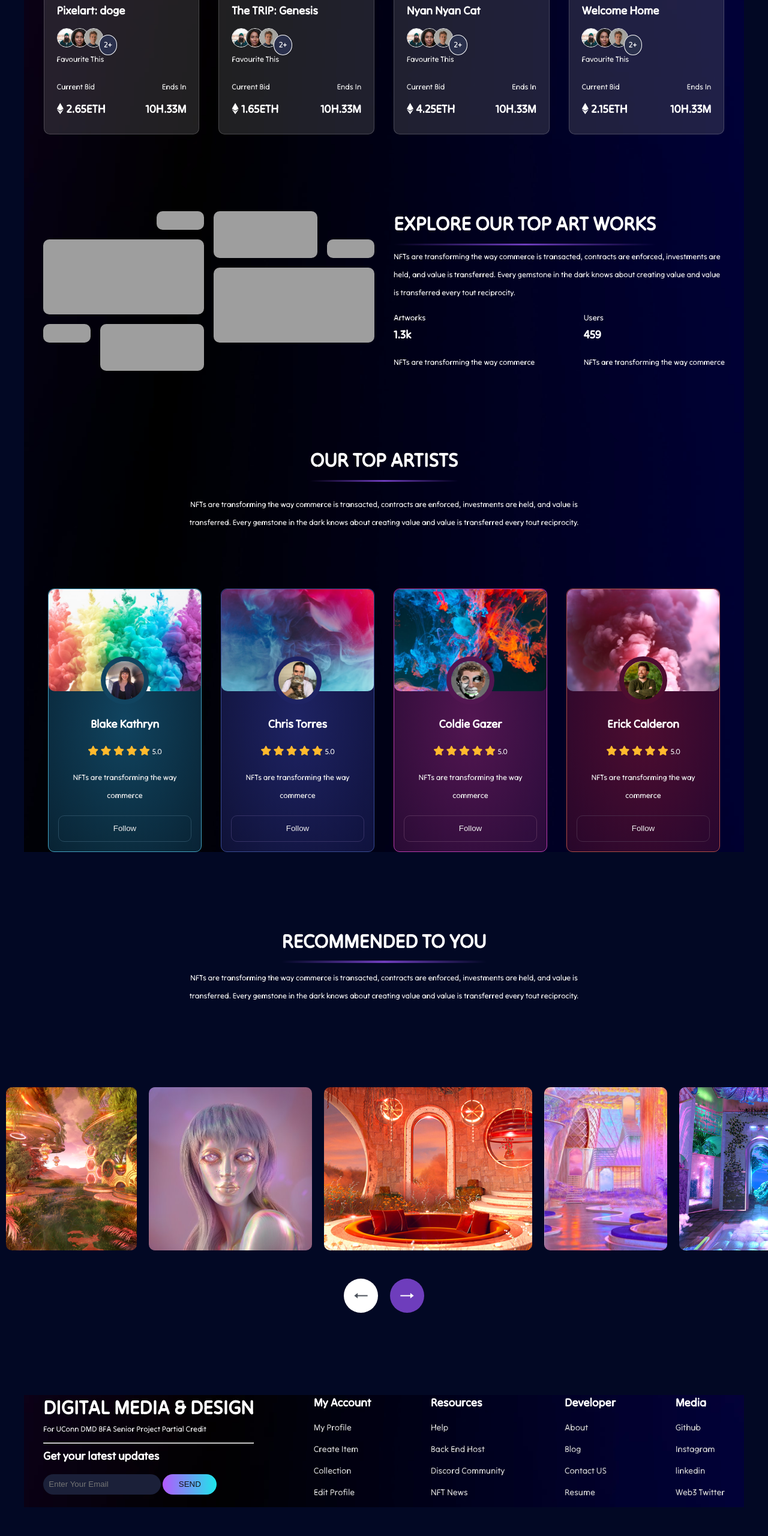
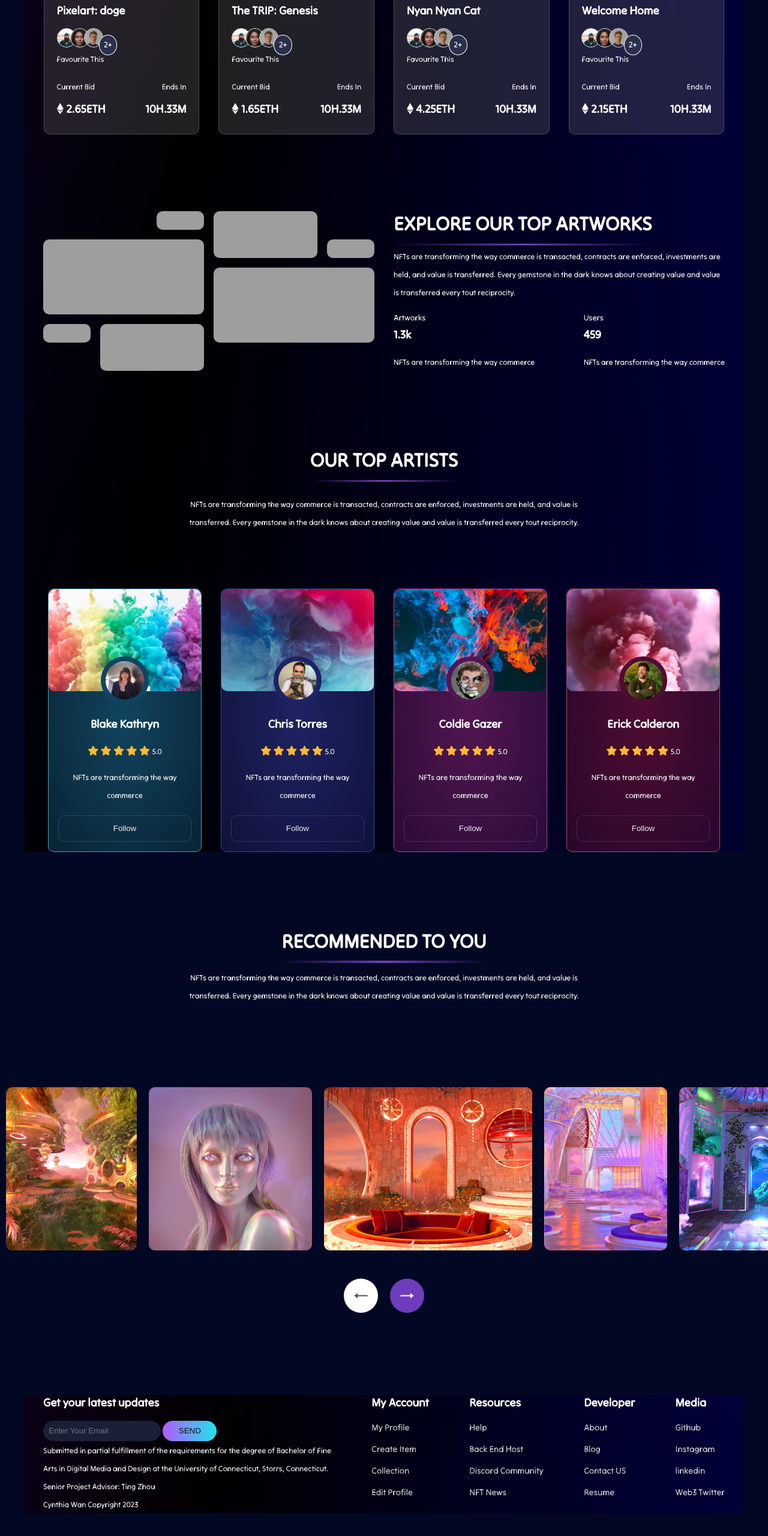
Before and after one commit to xynthiawan/NFT, a plain HTML site: page index.html in a window 1280 px wide. Shown: the part 2338-4898 px from the top of the page at 60% size. Drawn offline with Linux system fonts and the light colour scheme; grey boxes are pictures that could not be loaded; files whose address does not match are found by name.

Commit message:
change on landing page

```diff
--- a/css/index.css
+++ b/css/index.css
@@ -1199,6 +1199,15 @@ footer input{
     line-height: 1.5;
   }
 
+  .credit-container{
+    display: flex;
+    flex-direction: column-reverse;
+    align-items: center;
+  }
+  .credit-wrap{
+    width:30em;
+  }
+
   @media (max-width:720px){
     .featured .cards{
         display: flex;
@@ -1324,4 +1333,7 @@ footer input{
 #search-input{
 border-radius:30px;
 }
+.credit-wrap{
+    width:20em;
   }
+  }
--- a/index.html
+++ b/index.html
@@ -277,7 +277,7 @@ To get started, simply log in to your author account and navigate to the "Collec
             </div>
             <div>
                 <h2>
-                    Explore our top art works
+                    Explore our top artworks
                 </h2>
                 <p>
                     NFTs are transforming the way commerce is transacted, contracts are enforced,
@@ -434,11 +434,7 @@ To get started, simply log in to your author account and navigate to the "Collec
 
         <div class="container">
             <footer>
-                <div>
-                    <h2>Digital Media & Design</h2>
-                    <p> For UConn DMD BFA Senior Project Partial Credit
-                    </p>
-                    <hr/>
+                <div class="credit-wrap">
                     <h3>
                       Get your latest updates
                     </h3>
@@ -452,6 +448,15 @@ To get started, simply log in to your author account and navigate to the "Collec
                             </button>
                         </div>
                     </form>
+                    <div>
+                        <p> Submitted in partial fulfillment of the requirements for the degree of Bachelor of Fine Arts in Digital Media and Design at the University of Connecticut, Storrs, Connecticut.
+
+                        </p>
+                        <p> Senior Project Advisor: Ting Zhou
+
+                        </p>
+                    <p>Cynthia Wan Copyright 2023</p>
+                    </div>
                 </div>
 
                 <div>
@@ -493,7 +498,12 @@ To get started, simply log in to your author account and navigate to the "Collec
                 <li><a href="https://twitter.com/nftnow?lang=en">Web3 Twitter</a></li>
             </ul>
         </div>
+
+
+
+
             </footer>
+
         </div>
         <script src="js/index.js"></script>
         <script src="https://unpkg.com/moralis/dist/moralis.js"></script>
```
Also changed, not shown: hook.html (+1 -1 lines).
